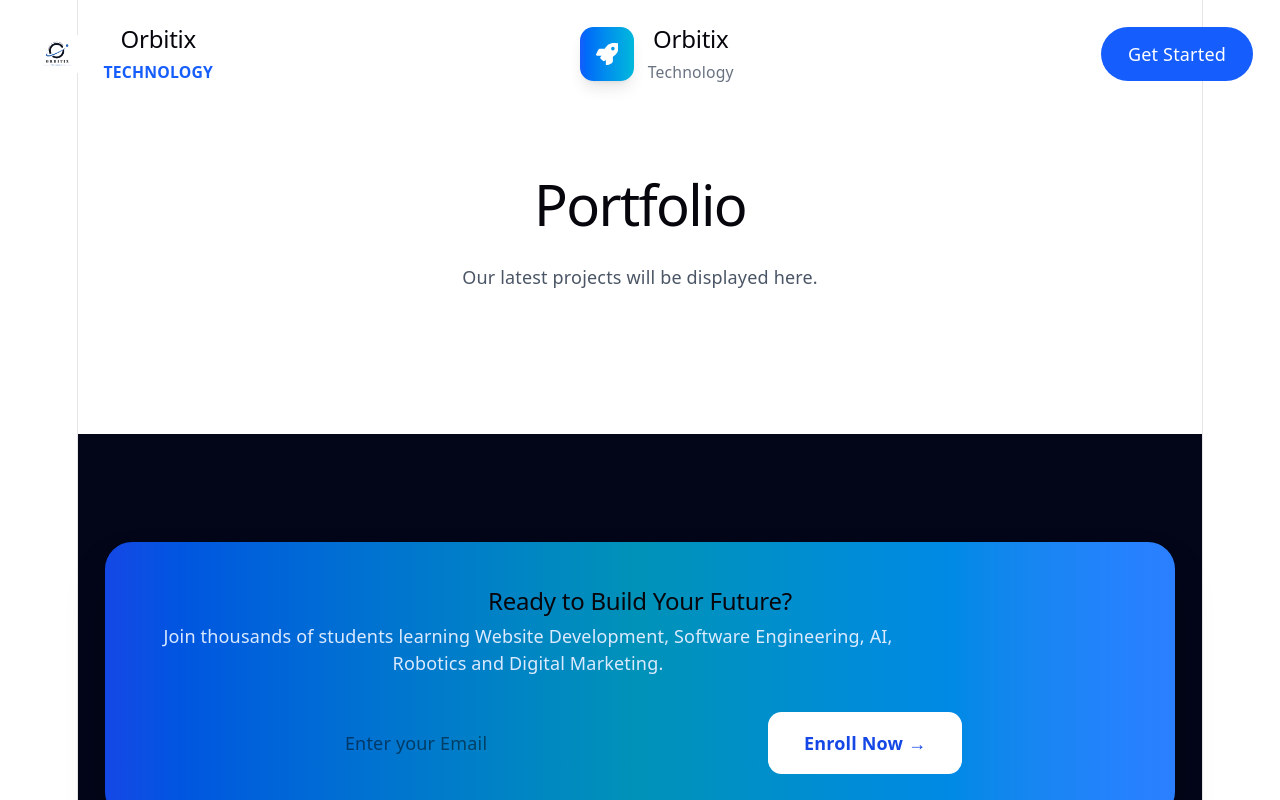
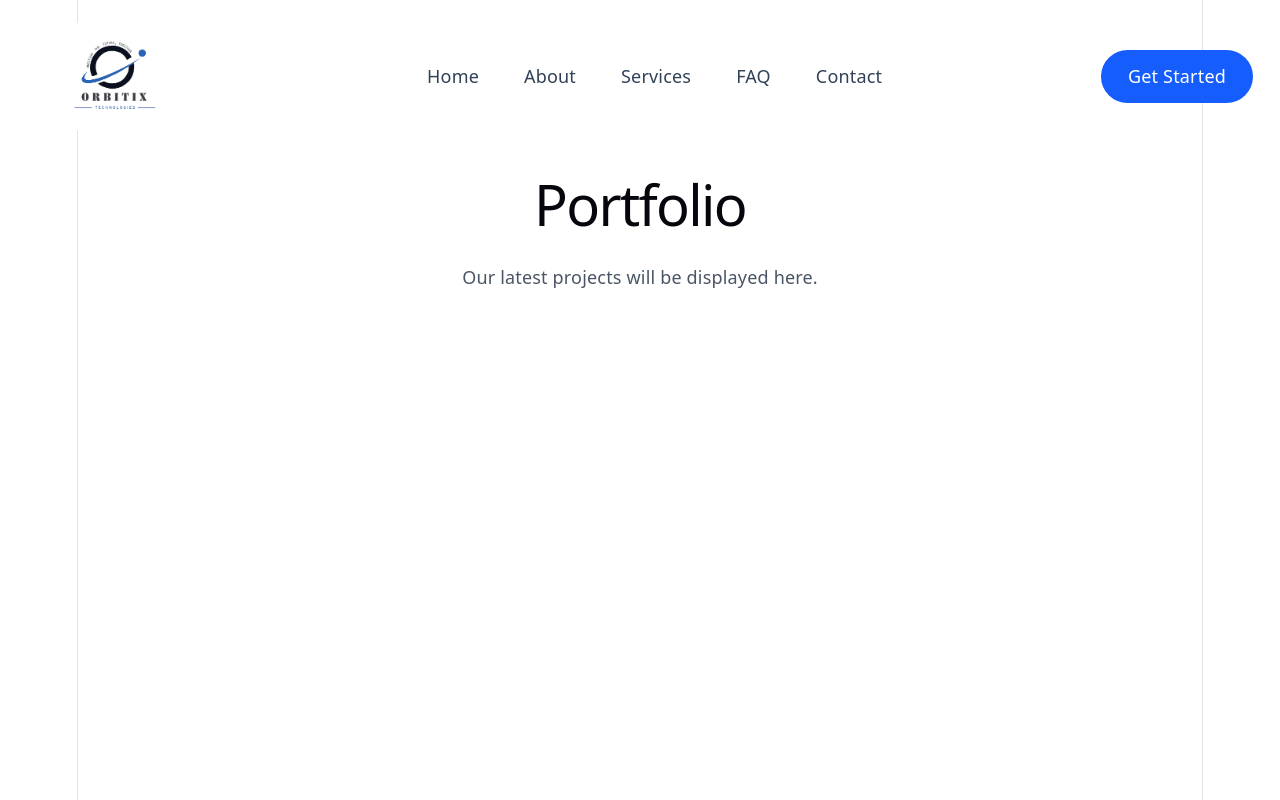
Before and after one commit to codeTukai/orbitix-tech-web, a React app in the folder Frontend/: page /portfolio in a window 1280 px wide. Shown: the top 800 px of the page. Built offline with nearby package versions, Linux system fonts and the light colour scheme; the HTML template or start-up script is replaced by a standard one.

Commit message:
feat: implement routing structure with new pages for Home, About, Services, FAQ, Contact, and Portfolio style: update Hero and HeroContent components for improved layout and styling fix: clean up Navbar components and enhance mobile menu functionality

```diff
--- a/Frontend/src/App.jsx
+++ b/Frontend/src/App.jsx
@@ -1,18 +1,9 @@
-
-
-
-import './App.css'
-import AppRoutes from './routes/ApiRoutes';
+import "./App.css";
+import AppRoutes from "./routes/AppRoutes";
 
 
 function App() {
-  return (
-    <>
-
-    <AppRoutes />
-
-    </>
-  );
+  return <AppRoutes />;
 }
 
 export default App;
--- a/Frontend/src/components/Hero/Hero.jsx
+++ b/Frontend/src/components/Hero/Hero.jsx
@@ -4,7 +4,7 @@ import BackgroundEffects from "./BackgroundEffects";
 
 function Hero() {
   return (
-    <section className="relative overflow-hidden bg-slate-50">
+    <section className="min-h-screen pt-36">
       <BackgroundEffects />
 
       <div className="max-w-7xl mx-auto min-h-screen px-6 lg:px-8 grid lg:grid-cols-2 items-center gap-20">
--- a/Frontend/src/components/Hero/HeroContent.jsx
+++ b/Frontend/src/components/Hero/HeroContent.jsx
@@ -8,19 +8,19 @@ function HeroContent() {
       initial={{ opacity: 0, x: -80 }}
       animate={{ opacity: 1, x: 0 }}
       transition={{ duration: 0.8 }}
-      className="z-10"
+      className="relative z-10"
     >
       {/* Badge */}
-      <div className="inline-flex items-center gap-2 rounded-full bg-blue-100 px-4 py-2 mb-6">
-        <span className="w-2 h-2 rounded-full bg-blue-600 animate-pulse"></span>
+      <div className="inline-flex items-center gap-3 rounded-full bg-blue-100/80 backdrop-blur-md px-5 py-2.5 shadow-sm">
+        <span className="w-2.5 h-2.5 rounded-full bg-blue-600 animate-pulse"></span>
 
-        <span className="text-sm font-semibold text-blue-700">
+        <span className="text-sm font-semibold text-blue-700 tracking-wide">
           Building Future with Technology
         </span>
       </div>
 
       {/* Heading */}
-      <h1 className="text-5xl lg:text-7xl font-black leading-tight text-slate-900">
+      <h1 className="mt-8 text-5xl md:text-6xl lg:text-7xl font-extrabold leading-[1.1] text-slate-900">
         We Build
         <br />
 
@@ -33,17 +33,21 @@ function HeroContent() {
         Apps & AI
       </h1>
 
-      {/* Paragraph */}
-
-      <p className="mt-8 text-lg text-gray-600 max-w-xl leading-8">
-        Orbitix Technology helps startups, businesses and educational
-        institutions build powerful websites, mobile applications, AI
-        solutions, robotics systems and digital experiences.
+      {/* Description */}
+      <p className="mt-8 max-w-2xl text-lg leading-9 text-slate-600">
+        Orbitix Technology helps startups, businesses, and educational
+        institutions build modern websites, mobile applications, AI-powered
+        solutions, robotics systems, and digital experiences that accelerate
+        growth.
       </p>
 
-      <HeroButtons />
+      <div className="mt-10">
+        <HeroButtons />
+      </div>
 
-      <HeroStats />
+      <div className="mt-14">
+        <HeroStats />
+      </div>
     </motion.div>
   );
 }
--- a/Frontend/src/components/Navbar/DesktopMenu.jsx
+++ b/Frontend/src/components/Navbar/DesktopMenu.jsx
@@ -1,41 +1,33 @@
-import { FaRocket } from "react-icons/fa";
+import { NavLink } from "react-router-dom";
 
-function Logo() {
+const menuItems = [
+  { name: "Home", path: "/" },
+  { name: "About", path: "/about" },
+  { name: "Services", path: "/services" },
+  { name: "FAQ", path: "/faq" },
+  { name: "Contact", path: "/contact" },
+];
+
+function DesktopMenu() {
   return (
-    <a
-      href="#home"
-      className="flex items-center gap-3"
-    >
-      <div
-        className="
-        w-12
-        h-12
-        rounded-xl
-        bg-gradient-to-r
-        from-blue-600
-        to-cyan-500
-        flex
-        items-center
-        justify-center
-        shadow-lg
-      "
-      >
-        <FaRocket
-          className="text-white text-xl"
-        />
-      </div>
-
-      <div>
-        <h2 className="font-black text-xl">
-          Orbitix
-        </h2>
-
-        <p className="text-sm text-gray-500">
-          Technology
-        </p>
-      </div>
-    </a>
+    <nav className="hidden lg:flex items-center gap-10">
+      {menuItems.map((item) => (
+        <NavLink
+          key={item.name}
+          to={item.path}
+          className={({ isActive }) =>
+            `font-medium transition-colors duration-300 ${
+              isActive
+                ? "text-blue-600"
+                : "text-slate-700 hover:text-blue-600"
+            }`
+          }
+        >
+          {item.name}
+        </NavLink>
+      ))}
+    </nav>
   );
 }
 
-export default Logo;
+export default DesktopMenu;
--- a/Frontend/src/components/Navbar/Logo.jsx
+++ b/Frontend/src/components/Navbar/Logo.jsx
@@ -7,18 +7,8 @@ function Logo() {
       <img
         src="/logo.png"
         alt="Orbitix Technology Logo"
-        className="w-14 h-14 object-contain"
+        className="w-auto h-24 object-contain"
       />
-
-      <div>
-        <h2 className="text-2xl font-black">
-          Orbitix
-        </h2>
-
-        <p className="text-sm text-blue-600 font-semibold">
-          TECHNOLOGY
-        </p>
-      </div>
     </a>
   );
 }
--- a/Frontend/src/components/Navbar/MobileMenu.jsx
+++ b/Frontend/src/components/Navbar/MobileMenu.jsx
@@ -1,47 +1,37 @@
-import { motion } from "framer-motion";
-import { navLinks } from "./navLinks";
+import { NavLink } from "react-router-dom";
+
+const menuItems = [
+  { name: "Home", path: "/" },
+  { name: "About", path: "/about" },
+  { name: "Services", path: "/services" },
+  { name: "FAQ", path: "/faq" },
+  { name: "Contact", path: "/contact" },
+];
 
 function MobileMenu({ open, setOpen }) {
   if (!open) return null;
 
   return (
-    <motion.div
-      initial={{
-        opacity: 0,
-        y: -40,
-      }}
-      animate={{
-        opacity: 1,
-        y: 0,
-      }}
-      exit={{
-        opacity: 0,
-      }}
-      className="
-      lg:hidden
-      bg-white
-      shadow-xl
-      rounded-2xl
-      mt-4
-      p-6
-    "
-    >
-      {navLinks.map((item) => (
-        <a
-          key={item.id}
-          href={item.href}
-          onClick={() => setOpen(false)}
-          className="
-          block
-          py-4
-          border-b
-          last:border-none
-        "
-        >
-          {item.name}
-        </a>
-      ))}
-    </motion.div>
+    <div className="lg:hidden bg-white shadow-xl">
+      <div className="flex flex-col p-6 gap-5">
+        {menuItems.map((item) => (
+          <NavLink
+            key={item.name}
+            to={item.path}
+            onClick={() => setOpen(false)}
+            className={({ isActive }) =>
+              `font-medium ${
+                isActive
+                  ? "text-blue-600"
+                  : "text-slate-700"
+              }`
+            }
+          >
+            {item.name}
+          </NavLink>
+        ))}
+      </div>
+    </div>
   );
 }
 
--- a/Frontend/src/components/WhyChooseUs/WhyImage.jsx
+++ b/Frontend/src/components/WhyChooseUs/WhyImage.jsx
@@ -1,57 +1,50 @@
 import { motion } from "framer-motion";
 
-function WhyImage(){
 
-return(
+function WhyImage() {
+  return (
+    <motion.div
+      initial={{ opacity: 0, x: -80 }}
+      whileInView={{ opacity: 1, x: 0 }}
+      transition={{ duration: 1 }}
+      viewport={{ once: true }}
+      className="relative"
+    >
+      <motion.img
 
-<motion.div
-
-initial={{opacity:0,x:-80}}
-whileInView={{opacity:1,x:0}}
-
-transition={{duration:1}}
-
-viewport={{once:true}}
-
-className="relative"
-
->
-
-<img
-
-src="/images/team.jpg"
-
-className="rounded-3xl shadow-2xl"
-
+        alt="Orbitix Technology Team"
+        className="
+          w-full
+          h-[650px]
+          object-cover
+          rounded-3xl
+          shadow-2xl
+        "
       />
 
       <div
-
-className="absolute
+        className="
+          absolute
           bottom-8
           left-8
           bg-white
           rounded-3xl
           shadow-xl
           px-8
-py-6"
-
+          py-6
+          z-20
+        "
       >
-
-<h2 className="text-5xl font-black text-blue-600">
+        <h2 className="text-5xl font-black text-blue-700">
   100+
 </h2>
 
-<p>
+        <p className="text-gray-600 font-semibold">
           Projects Completed
         </p>
-
       </div>
-
     </motion.div>
-
-)
-
+  );
 }
 
 export default WhyImage;
--- a/Frontend/src/layouts/MainLayout.jsx
+++ b/Frontend/src/layouts/MainLayout.jsx
@@ -8,7 +8,7 @@ function MainLayout() {
     <>
       <Navbar />
 
-      <main>
+      <main className="min-h-screen">
         <Outlet />
       </main>
 
--- /dev/null
+++ b/Frontend/src/pages/FAQ.jsx
@@ -0,0 +1,11 @@
+import FAQSection from "../components/FAQ";
+
+function FAQ() {
+  return (
+    <>
+      <FAQSection />
+    </>
+  );
+}
+
+export default FAQ;
--- a/Frontend/src/pages/Home.jsx
+++ b/Frontend/src/pages/Home.jsx
@@ -6,7 +6,6 @@ import WhyChoose from "../components/WhyChooseUs/WhyChoose";
 import Roadmap from "../components/Roadmap";
 import EnrollCTA from "../components/EnrollCTA/EnrollCTA";
 import Contact from "../components/Contact/Contact";
-import Footer from "../components/Footer/Footer";
 import FAQ from "../components/FAQ";
 
 function Home() {
@@ -31,7 +30,7 @@ function Home() {
 
       <Contact />
 
-      <Footer />
+
 
 
     </>
--- a/Frontend/src/routes/ApiRoutes.jsx
+++ b/Frontend/src/routes/AppRoutes.jsx
@@ -5,18 +5,25 @@ import MainLayout from "../layouts/MainLayout";
 import Home from "../pages/Home";
 import About from "../pages/About";
 import Services from "../pages/Services";
+import FAQ from "../pages/FAQ";
+import Contact from "../pages/Contact";
 import Portfolio from "../pages/Portfolio";
-import Contact from "../pages/Contact";
 import NotFound from "../pages/NotFound";
 
-export default function AppRoutes() {
+function AppRoutes() {
   return (
     <Routes>
       <Route element={<MainLayout />}>
         <Route path="/" element={<Home />} />
+
         <Route path="/about" element={<About />} />
+
         <Route path="/services" element={<Services />} />
+
         <Route path="/portfolio" element={<Portfolio />} />
+
+        <Route path="/faq" element={<FAQ />} />
+
         <Route path="/contact" element={<Contact />} />
       </Route>
 
@@ -24,3 +31,5 @@ export default function AppRoutes() {
     </Routes>
   );
 }
+
+export default AppRoutes;
```
Lines whose indentation alone changed are shown as unchanged.
